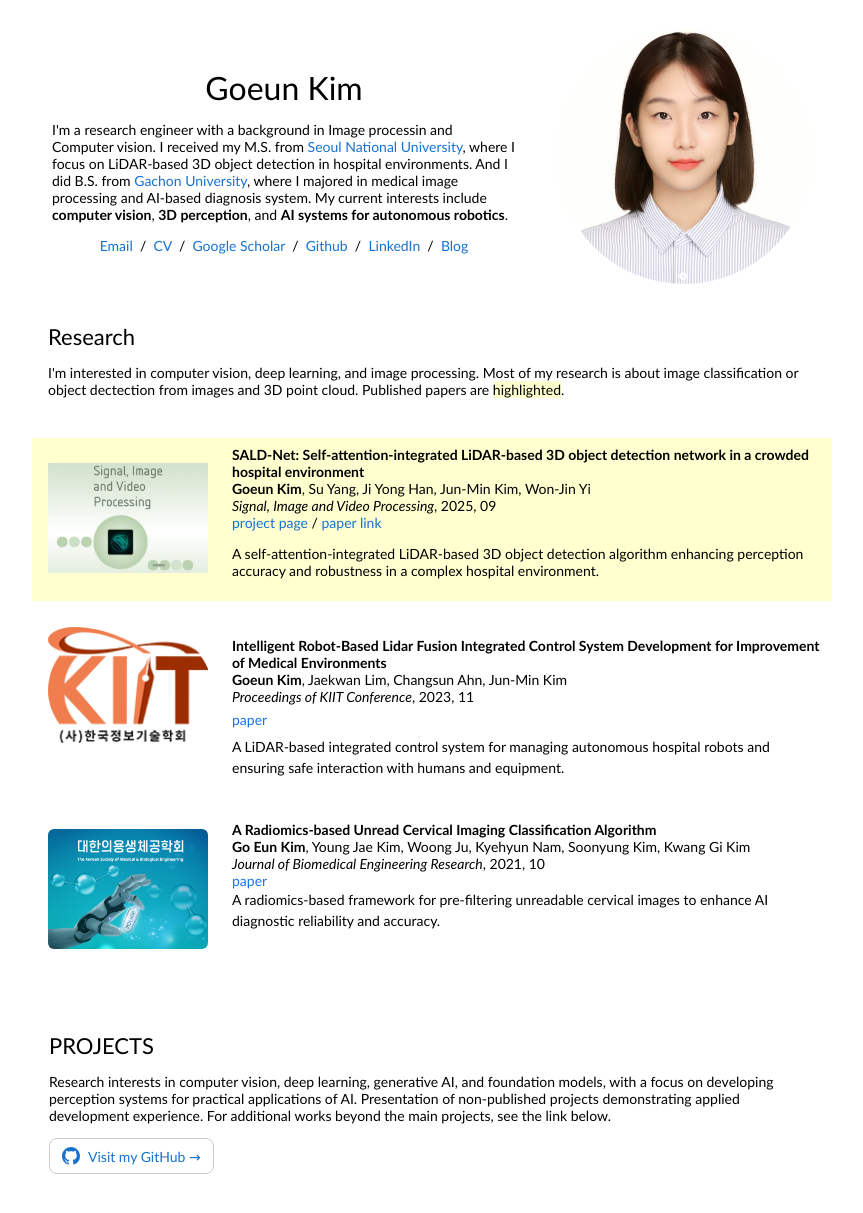
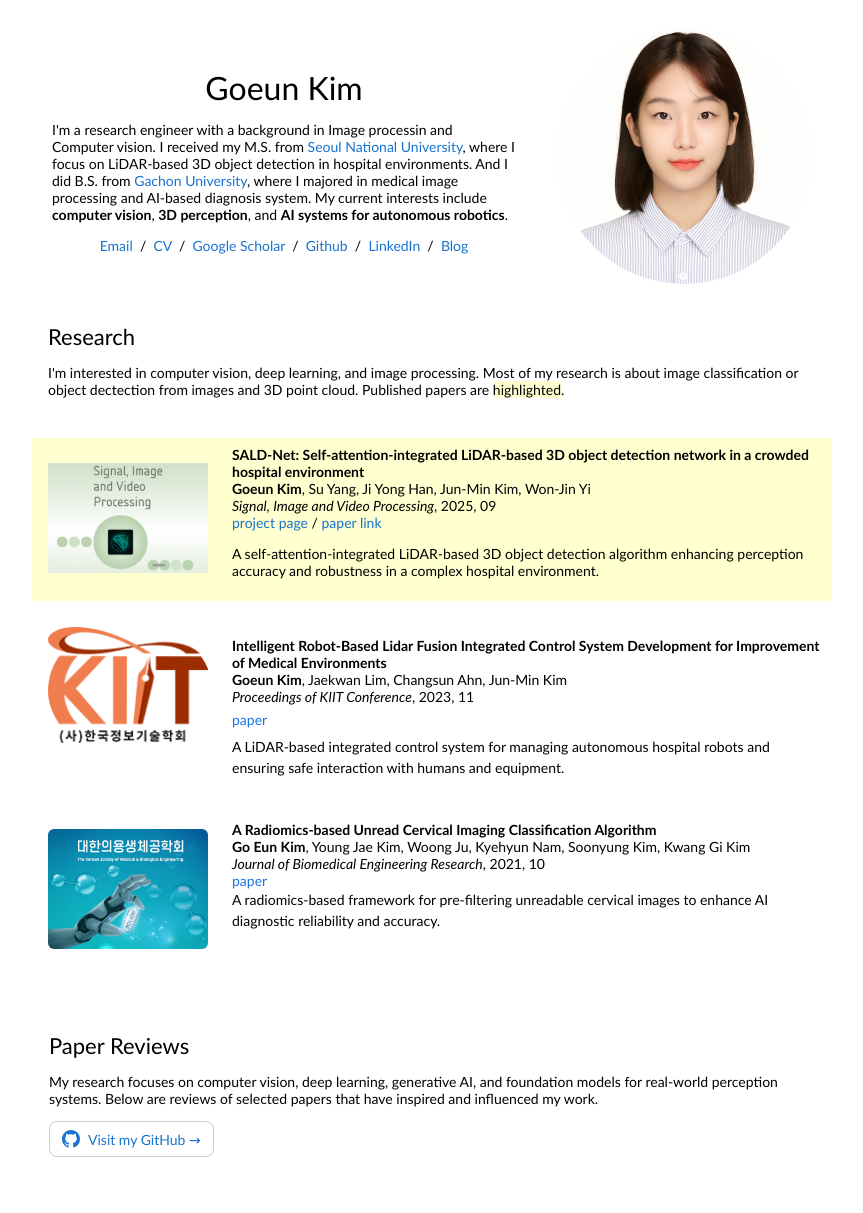
Before and after one commit to Groovy52/Groovy52.github.io, a Jekyll site: the page built from index.html, in a window 1280 px wide. Shown: the whole page, without its empty margins (208-1071 px from the left). Built offline with Jekyll 4.4.1, drawn with Linux system fonts in a browser that asks for light colours.

Commit message:
Update index.html

```diff
--- a/index.html
+++ b/index.html
@@ -155,8 +155,10 @@
 					<table style="width:100%; margin:0 auto; border:0; border-spacing:0; padding:16px;"><tbody>
 		  <tr>
 		    <td>
-		      <h2>PROJECTS</h2>
-		      <p>Research interests in computer vision, deep learning, generative AI, and foundation models, with a focus on developing perception systems for practical applications of AI. Presentation of non-published projects demonstrating applied development experience. For additional works beyond the main projects, see the link below.
+		      <h2>Paper Reviews</h2>
+			  <p>
+				My research focuses on computer vision, deep learning, generative AI, and foundation models for real-world perception systems.
+				Below are reviews of selected papers that have inspired and influenced my work.
 			  </p>
 				<p>
 				  <a href="https://github.com/" target="_blank" rel="noopener"
```
